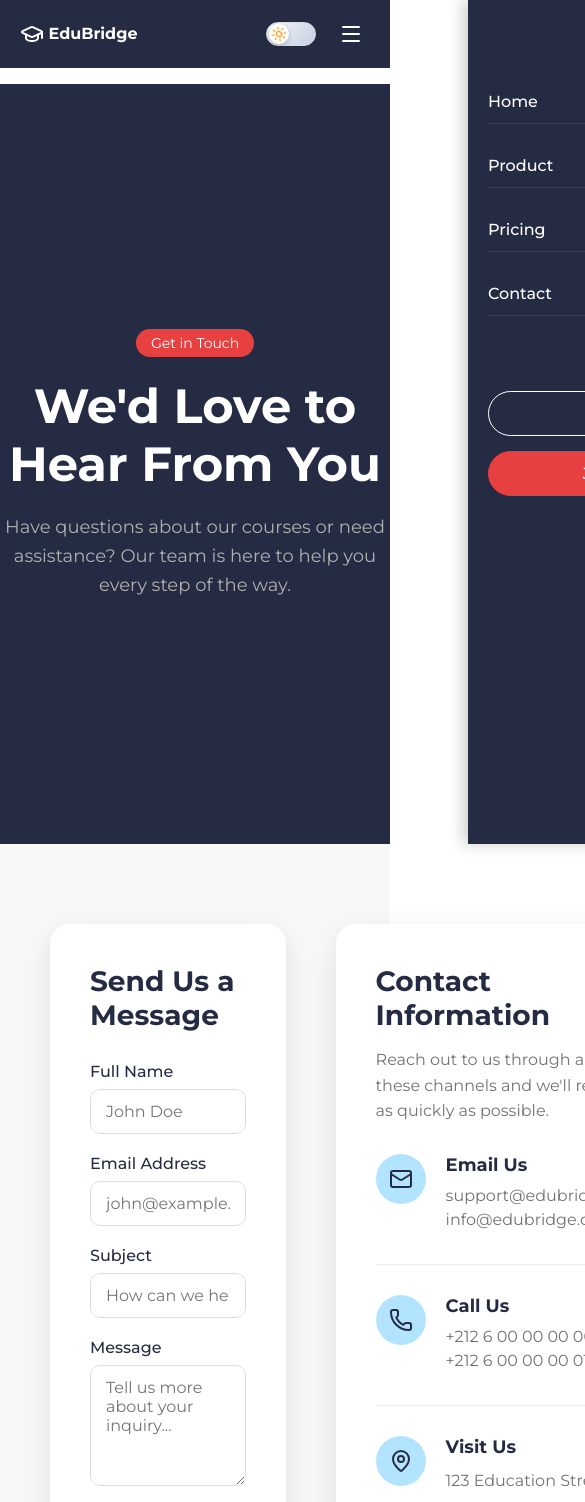
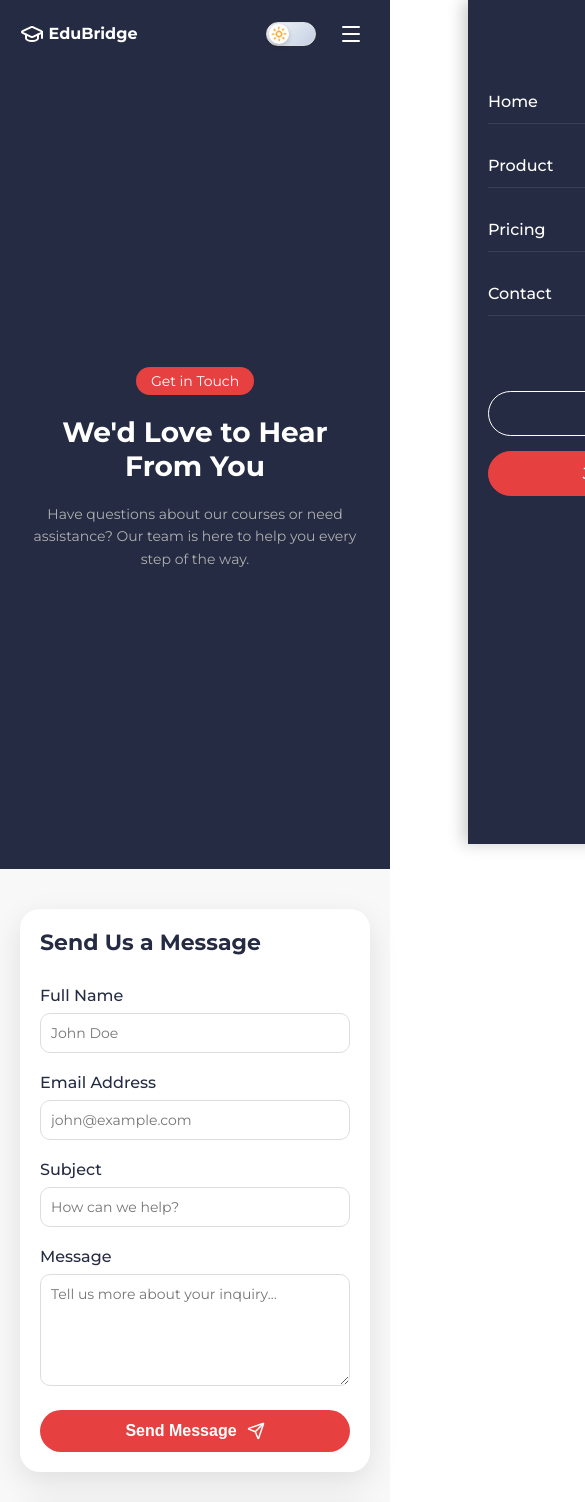
Before and after one commit to RTHILAA/EDUBRIDGE, a React (Create React App) app: page /contact in a window 390 px wide. Shown: the top 1502 px of the page, 585 px wide, since content can reach past the window. Built offline with nearby package versions, Linux system fonts and the light colour scheme.

Commit message:
feat: update Contact page

```diff
--- a/src/pages/Contact/Contact.css
+++ b/src/pages/Contact/Contact.css
@@ -179,3 +179,103 @@
   border-radius: 10px;
   overflow: hidden;
 }
+
+/* Tablet Styles (481px - 949px) */
+@media screen and (min-width: 481px) and (max-width: 949px) {
+  .contact-page {
+    padding-top: 8vh;
+  }
+
+  .contact-hero {
+    height: 95vh;
+  }
+
+  .contact-hero-content h1 {
+    font-size: 36px;
+  }
+
+  .contact-container {
+    padding: 50px 30px;
+  }
+
+  .contact-grid {
+    gap: 30px;
+  }
+
+  .contact-form-wrapper,
+  .contact-info-wrapper {
+    padding: 30px;
+  }
+
+  .contact-form-wrapper h2,
+  .contact-info-wrapper h2 {
+    font-size: 24px;
+  }
+
+  .contact-item {
+    gap: 15px;
+    margin-bottom: 25px;
+    padding-bottom: 25px;
+  }
+}
+
+/* Mobile Styles (max-width: 480px) */
+@media screen and (max-width: 480px) {
+  .contact-page {
+    padding-top: 8vh;
+  }
+
+  .contact-hero {
+    height: 95vh;
+    padding: 0 20px;
+  }
+
+  .contact-hero-content h1 {
+    font-size: 28px;
+  }
+
+  .contact-hero-content p {
+    font-size: 14px;
+  }
+
+  .contact-container {
+    padding: 40px 20px;
+  }
+
+  .contact-grid {
+    grid-template-columns: 1fr;
+    gap: 30px;
+  }
+
+  .contact-form-wrapper,
+  .contact-info-wrapper {
+    padding: 20px;
+  }
+
+  .contact-form-wrapper h2,
+  .contact-info-wrapper h2 {
+    font-size: 22px;
+  }
+
+  .form-group input,
+  .form-group textarea {
+    padding: 10px;
+    font-size: 14px;
+  }
+
+  .submit-btn {
+    width: 100%;
+    justify-content: center;
+    padding: 12px 20px;
+  }
+
+  .contact-item {
+    flex-direction: column;
+    gap: 10px;
+  }
+
+  .contact-item a,
+  .contact-item p {
+    font-size: 14px;
+  }
+}
--- a/src/pages/Contact/Contact.js
+++ b/src/pages/Contact/Contact.js
@@ -4,7 +4,6 @@ import LoadingSpinner from '../../components/LoadingSpinner';
 import './Contact.css';
 
 function Contact() {
-    // 1. ديما حط جميع الـ Hooks في الأول ديال الـ Component
   const [isLoading, setIsLoading] = useState(true);
   const [formData, setFormData] = useState({
     name: '',
@@ -21,7 +20,6 @@ function Contact() {
     return () => clearTimeout(timer);
   }, []);
 
-  // 2. الـ Early Return (ديال التحميل) خاصو يجي مورا الـ Hooks
   if (isLoading) {
     return <LoadingSpinner />;
   }
```
